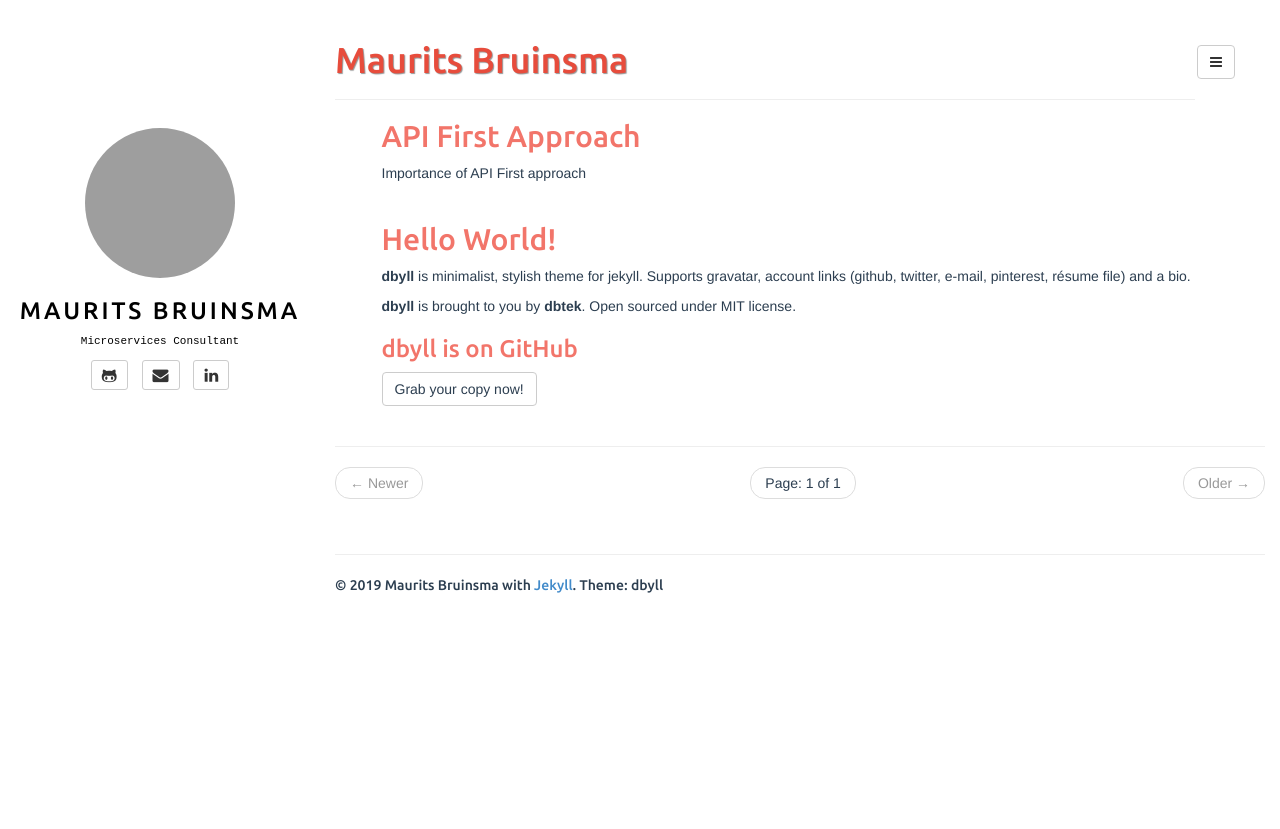
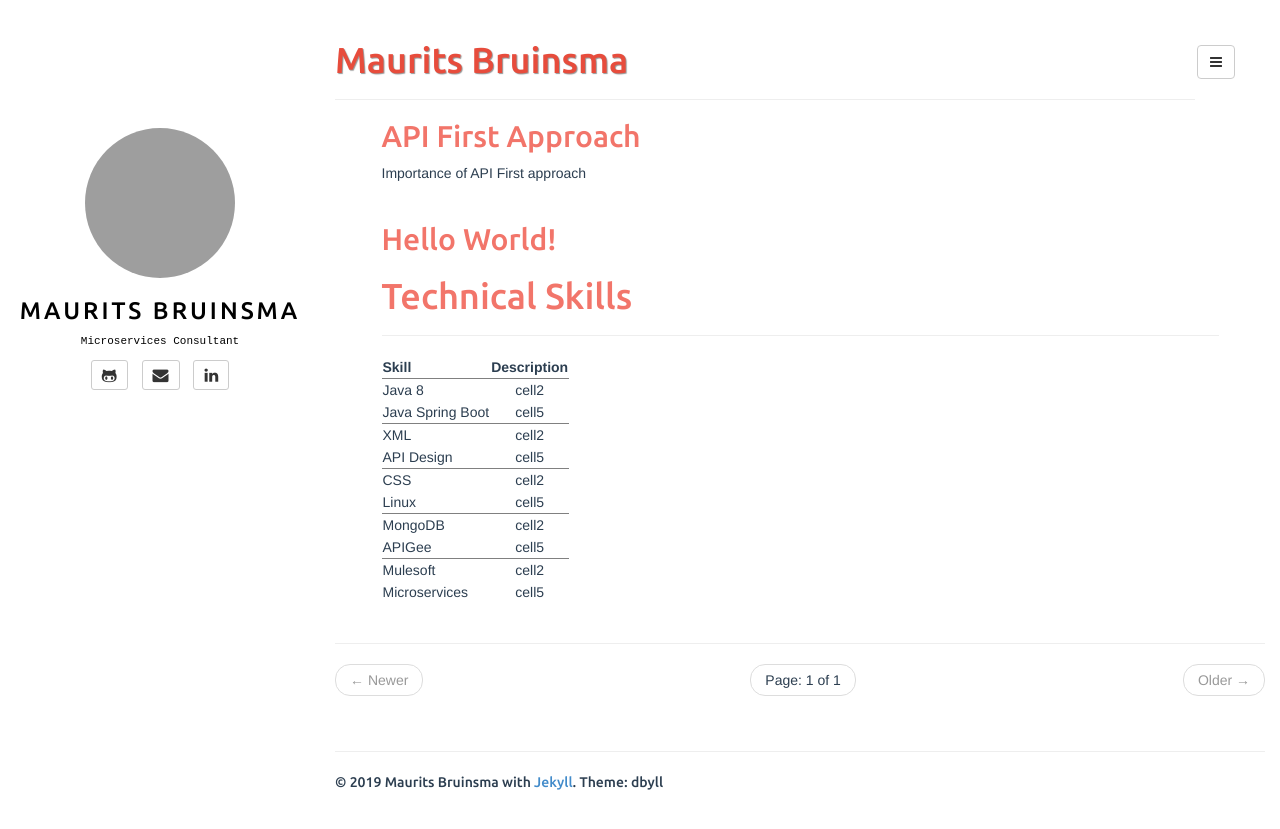
Before and after one commit to sleevezip/sleevezip.github.io, a Jekyll site: the page built from index.html, in a window 1280 px wide. Shown: the top 829 px of the page. Built offline with Jekyll 4.4.1, drawn with Linux system fonts in a browser that asks for light colours; the list of posts is cut into pages by our own code; grey boxes are pictures that could not be loaded.

Commit message:
updated posts

```diff
--- a/_posts/2013-11-15-hello-world.md
+++ b/_posts/2013-11-15-hello-world.md
@@ -4,13 +4,67 @@ title: Hello World!
 categories: [general, setup, demo]
 tags: [demo, dbyll, dbtek, setup]
 fullview: true
-comments: true
+comments: false
 ---
 
-**dbyll** is minimalist, stylish theme for jekyll. Supports gravatar, account links (github, twitter, e-mail, pinterest, résume file) and a bio.
+# Technical Skills
+<hr />
 
-**dbyll** is brought to you by **[dbtek](http://ismaildemirbilek.com)**. Open sourced under [MIT](http://opensource.org/licenses/MIT) license.
-
-### dbyll is on GitHub
-
-<a class="btn btn-default" href="https://github.com/dbtek/dbyll">Grab your copy now!</a>
+<table rules="groups">
+  <thead>
+    <tr>
+      <th style="text-align: left">Skill</th>
+      <th style="text-align: center">Description</th>
+    </tr>
+  </thead>
+  <tbody>
+    <tr>
+      <td style="text-align: left">Java 8</td>
+      <td style="text-align: center">cell2</td>
+    </tr>
+    <tr>
+      <td style="text-align: left">Java Spring Boot</td>
+      <td style="text-align: center">cell5</td>
+    </tr>
+  </tbody>
+  <tbody>
+    <tr>
+      <td style="text-align: left">XML</td>
+      <td style="text-align: center">cell2</td>
+    </tr>
+    <tr>
+      <td style="text-align: left">API Design</td>
+      <td style="text-align: center">cell5</td>
+    </tr>
+  </tbody>
+  <tbody>
+    <tr>
+      <td style="text-align: left">CSS</td>
+      <td style="text-align: center">cell2</td>
+    </tr>
+    <tr>
+      <td style="text-align: left">Linux</td>
+      <td style="text-align: center">cell5</td>
+    </tr>
+  </tbody>
+  <tbody>
+    <tr>
+      <td style="text-align: left">MongoDB</td>
+      <td style="text-align: center">cell2</td>
+    </tr>
+    <tr>
+      <td style="text-align: left">APIGee</td>
+      <td style="text-align: center">cell5</td>
+    </tr>
+  </tbody>
+  <tbody>
+    <tr>
+      <td style="text-align: left">Mulesoft</td>
+      <td style="text-align: center">cell2</td>
+    </tr>
+    <tr>
+      <td style="text-align: left">Microservices</td>
+      <td style="text-align: center">cell5</td>
+    </tr>
+  </tbody>
+</table>
```
Also changed, not shown: assets/media/Screenshot from 2019-05-23 09-09-05.png (added).
